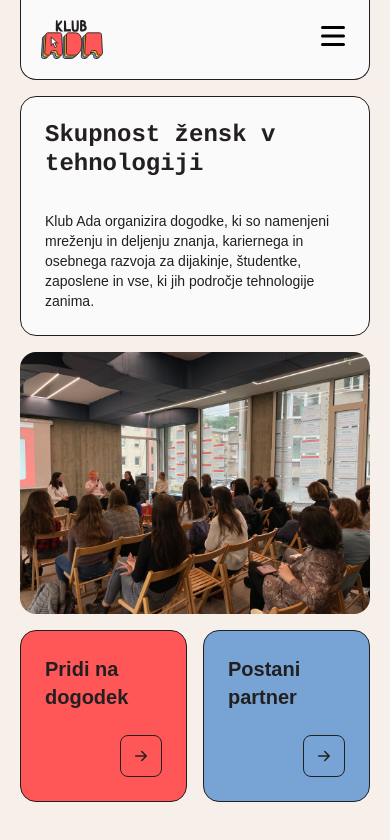
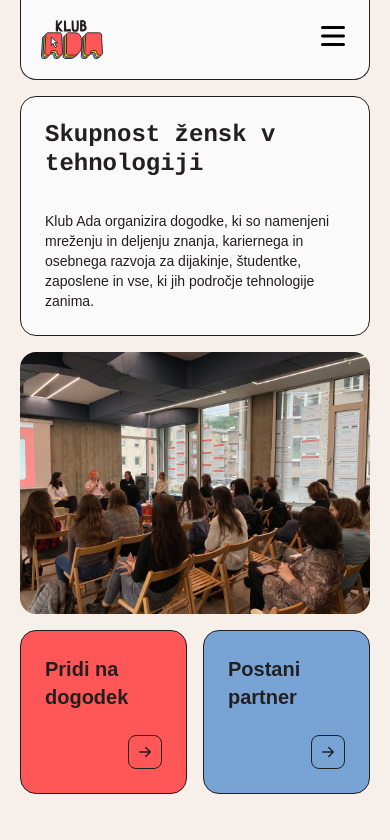
Before and after one commit to klub-ada/website, a Next.js app: page / in a window 390 px wide. Shown: the top 840 px of the page. Built offline with nearby package versions, Linux system fonts and the light colour scheme; a web font is replaced by a local one.

Commit message:
More fixes

```diff
--- a/app/components/cta-link.tsx
+++ b/app/components/cta-link.tsx
@@ -6,7 +6,7 @@ import { ArrowRightIcon } from "@heroicons/react/16/solid";
 import NextLink from "next/link";
 
 const baseCtaLink = tv({
-  base: "flex flex-col grow p-6 gap-6 min-h-40 h-full select-none rounded-2xl font-button font-medium outline-none border border-black hover:shadow-button top-0 left-0 hover:top-[-4px] hover:left-1 text-start",
+  base: "flex flex-col grow p-6 gap-6 justify-between min-h-40 h-full select-none rounded-2xl font-button font-medium outline-none border border-black hover:shadow-button top-0 left-0 hover:top-[-4px] hover:left-1 text-start",
   variants: {
     color: {
       red: "bg-red",
@@ -55,15 +55,13 @@ export const CtaLink = forwardRef(
         className={baseCtaLink({ color })}
         {...rest}
       >
-        <div className="max-w-[80%] md:max-w-[50%]">
+        <div className="max-w-[80%] lg:max-w-[50%]">
           <Paragraph size="xl" weight="bold" className="line-clamp-2">
             {label}
           </Paragraph>
         </div>
-        <div className="grow justify-self-end">
-          <div className="justify-self-end border border-black rounded-lg p-3">
-            <ArrowRightIcon className="w-4 h-4 text-black" />
-          </div>
+        <div className="self-end border border-black rounded-lg p-2 md:p-3">
+          <ArrowRightIcon className="w-4 h-4 text-black" />
         </div>
       </NextLink>
     );
```
